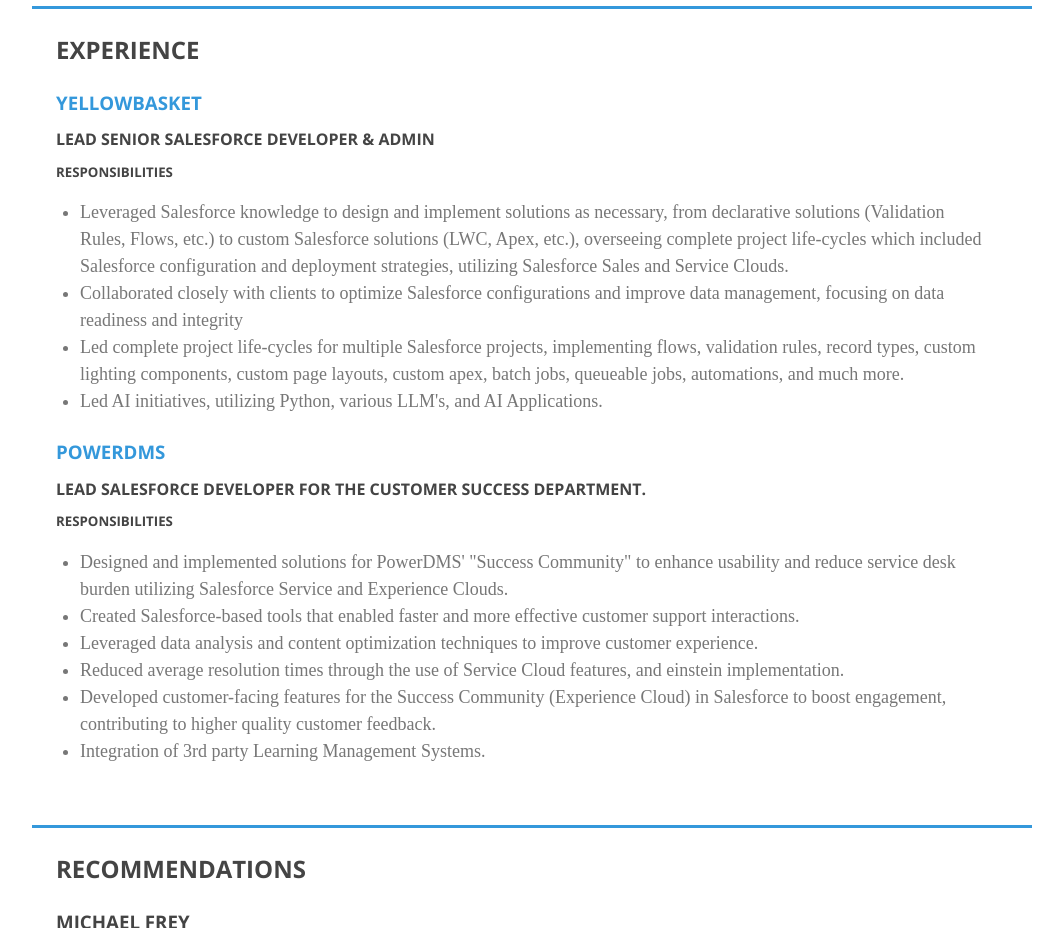
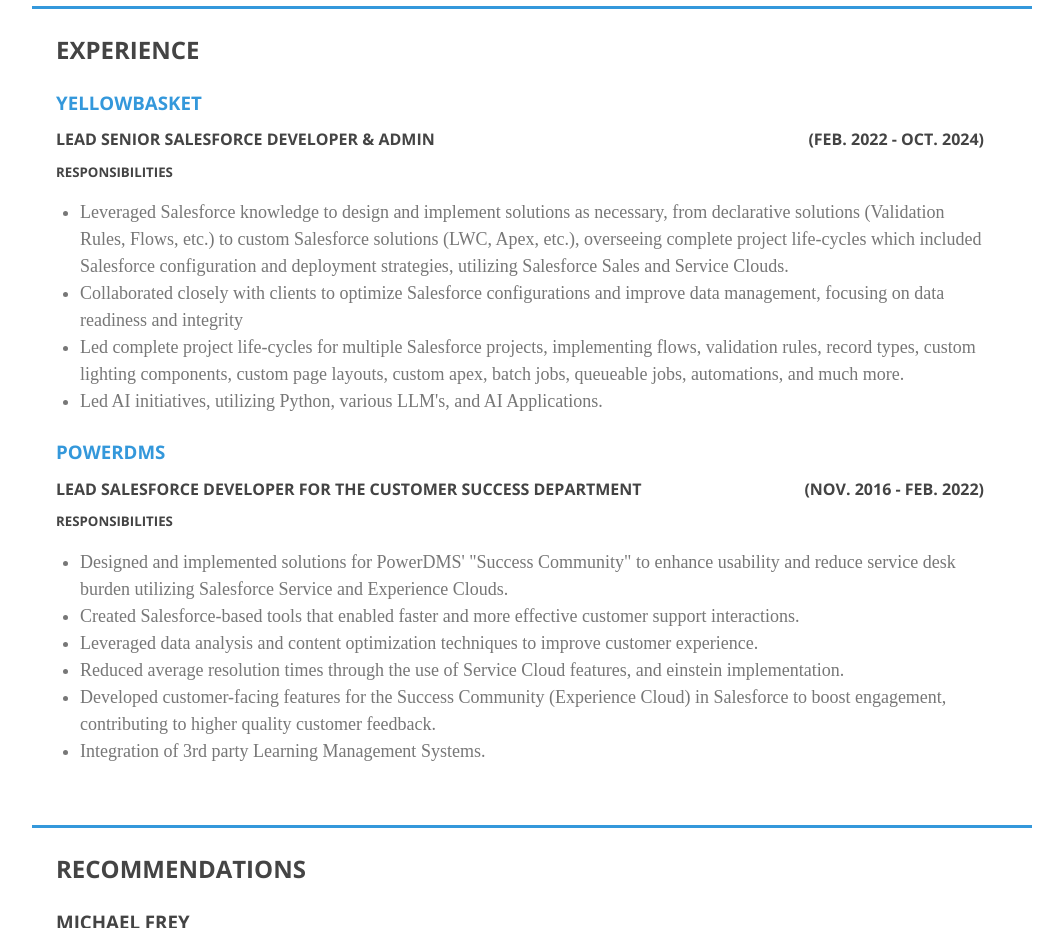
Before and after one commit to vhmarquez/portfoliov2, a website: page index.html in a window 1280 px wide. Shown: the part 800-1728 px from the top of the page, without its empty margins (108-1171 px from the left). Drawn offline with nearby package versions, Linux system fonts and the light colour scheme; files that its build step writes are made by us from their sources; a web font is replaced by a local one.

Commit message:
Update to Work dates.

```diff
--- a/index.html
+++ b/index.html
@@ -90,7 +90,7 @@
 						<div class="list-item">
 							<div class="grid-item one-whole">
 								<h3><a href="https://www.yellowbasket.io/" target="_blank">YellowBasket</a></h3>
-								<h4>Lead Senior Salesforce Developer &amp; Admin</h4>
+								<h4>Lead Senior Salesforce Developer &amp; Admin<span style="text-align:right;float: right;">(Feb. 2022 - Oct. 2024)</span></h4>
 								<h5>Responsibilities</h5>
 								<ul>
 									<li>Leveraged Salesforce knowledge to design and implement solutions as necessary, from declarative solutions (Validation Rules, Flows, etc.) to custom Salesforce solutions (LWC, Apex, etc.), overseeing complete project	life-cycles which included Salesforce configuration and deployment strategies, utilizing Salesforce Sales and Service Clouds.</li>
@@ -103,7 +103,7 @@
 						<div class="list-item">
 							<div class="grid-item one-whole">
 								<h3><a href="https://www.powerdms.com/" target="_blank">PowerDMS</a></h3>
-								<h4>Lead Salesforce Developer for the Customer Success department.</h4>
+								<h4>Lead Salesforce Developer for the Customer Success department<span style="text-align:right;float: right;">(Nov. 2016 - Feb. 2022)</span></h4>
 								<h5>Responsibilities</h5>
 								<ul>
 									<li>Designed and implemented solutions for PowerDMS' "Success Community" to enhance usability and reduce service desk burden utilizing Salesforce Service and Experience Clouds.</li>
```
